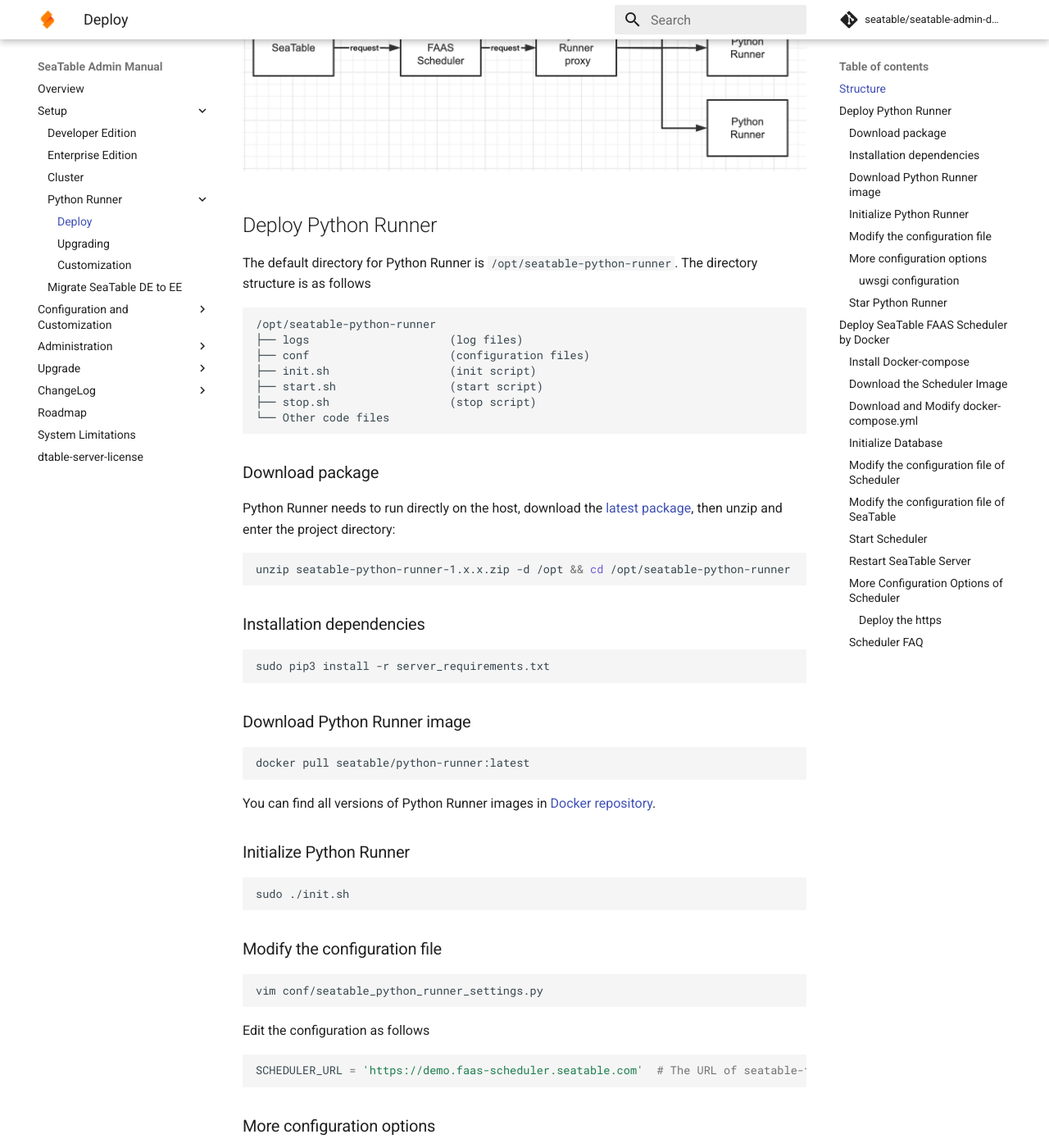
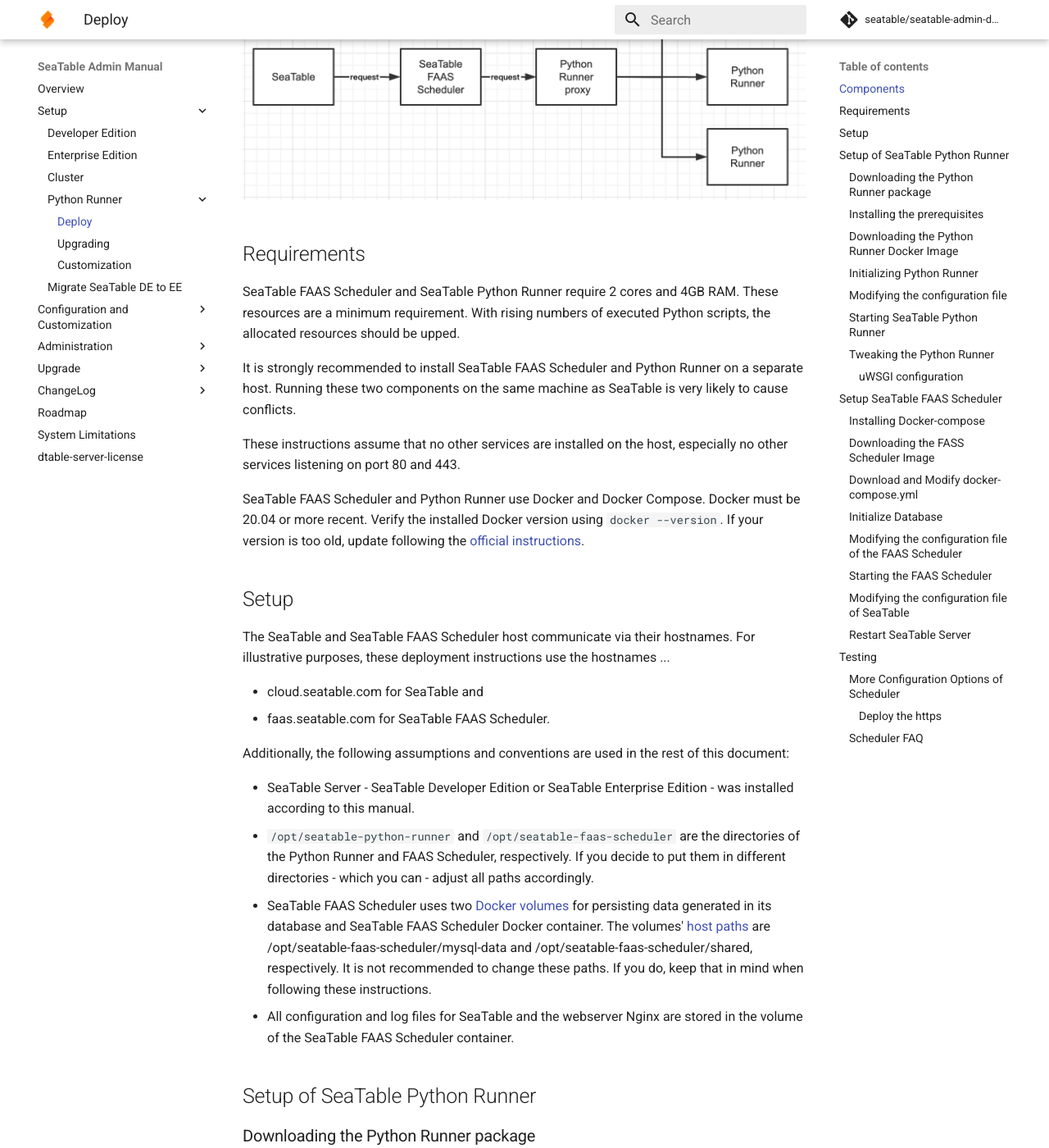
Before and after one commit to seatable/seatable-admin-docs, an MkDocs documentation site: the page built from manual/docker/Python-Runner/Deploy SeaTable Python Runner.md, in a window 1280 px wide and 1400 px high, scrolled down 979 px. Shown: the whole window at 82% size. Built offline with MkDocs 1.6.1 and Material for MkDocs 9.7.7, drawn with Linux system fonts in a browser that asks for light colours; comment, search, counter and statistics services are not loaded; some of the changed text lies outside the part shown.

Commit message:
Rewrite Deploy SeaTable FAAS Scheduler and Python Runner

````diff
--- a/manual/docker/Python-Runner/Deploy SeaTable Python Runner.md
+++ b/manual/docker/Python-Runner/Deploy SeaTable Python Runner.md
@@ -1,51 +1,86 @@
 # Deploy SeaTable Python Runner
 
-## Structure
+## Components
 
-The running of Python scripts contains multiple parts in SeaTable, such as SeaTable, Python Runner, SeaTable FAAS Scheduler. Their functions and relationships are as follows
+The execution of Python scripts in SeaTable requires the interaction of SeaTable with two other components. The functions of SeaTable, SeaTable FAAS Scheduler, and SeaTable Python Runner and their relationship are as follows:
 
-* SeaTable: create/save/modify scripts, send requests, etc.
-* SeaTable FAAS Scheduler: handle requests, schedule timed tasks, save and count the results of script running. Equivalent to a master node.
-* Python Runner: actually run the scripts. When Python Runner receives a request for running script, it will download the script content and start a docker container to run the script. After the script is complete, the container is automatically destroyed to ensure safety. Equivalent to a worker node.
-
-Python Runner and SeaTable FAAS Scheduler can be deployed to the same machine. The structure diagram is as follows
+* SeaTable: Provides the editor to create, save, import/export, and modify Python scripts. When a user clicks to run a script, SeaTable sends a requests to the SeaTable FAAS Scheduler.
+* SeaTable FAAS Scheduler: Handles incoming requests from SeaTable, schedules tasks, and sends requests to the SeaTable Python Runner. Additionally, it saves and counts the results of script runs. As such, it is equivalent to a master node.
+* SeaTable Python Runner: Runs the scripts as tasked by the FAAS Scheduler. When the SeaTable Python Runner receives a request, it downloads the script content and starts a Docker container to run the script. After script execution, the container is destroyed for data security. As such, it is equivalent to a worker node.
 
 ![python-runner](../../images/auto-upload/python-runner.png)
 
-If you need to run a large number of Python scripts, you can deploy more Python Runners and arrange a load balance component between them. The structure diagram is as follows
+If SeaTable runs many Python scripts and timely script execution is essential, multiple Python Runners can be deployed with a load balance component distributing the load.
 
 ![python-runner-cluster](../../images/auto-upload/python-runner-cluster.png)
 
-## Deploy Python Runner
+## Requirements
 
-The default directory for Python Runner is `/opt/seatable-python-runner`. The directory structure is as follows
+SeaTable FAAS Scheduler and SeaTable Python Runner require 2 cores and 4GB RAM. These resources are a minimum requirement. With rising numbers of executed Python scripts, the allocated resources should be upped.
 
-``` text
-/opt/seatable-python-runner
-├── logs                     (log files)
-├── conf                     (configuration files)
-├── init.sh                  (init script)
-├── start.sh                 (start script)
-├── stop.sh                  (stop script)
-└── Other code files
+It is strongly recommended to install SeaTable FAAS Scheduler and Python Runner on a separate host. Running these two components on the same machine as SeaTable is very likely to cause conflicts.
 
+These instructions assume that no other services are installed on the host, especially no other services listening on port 80 and 443.
+
+SeaTable FAAS Scheduler and Python Runner use Docker and Docker Compose. Docker must be 20.04 or more recent. Verify the installed Docker version using `docker --version`. If your version is too old, update following the [official instructions](https://docs.docker.com/engine/install/centos/).
+
+## Setup
+
+The SeaTable and SeaTable FAAS Scheduler host communicate via their hostnames.  For illustrative purposes, these deployment instructions use the hostnames ...
+
+* cloud.seatable.com for SeaTable and
+* faas.seatable.com for SeaTable FAAS Scheduler.
+
+
+
+Additionally, the following assumptions and conventions are used in the rest of this document:
+
+- SeaTable Server - SeaTable Developer Edition or SeaTable Enterprise Edition - was installed according to this manual.
+- `/opt/seatable-python-runner` and `/opt/seatable-faas-scheduler` are the directories of the Python Runner and FAAS Scheduler, respectively. If you decide to put them in different directories - which you can - adjust all paths accordingly.
+- SeaTable FAAS Scheduler uses two [Docker volumes](https://docs.docker.com/storage/volumes/) for persisting data generated in its database and SeaTable FAAS Scheduler Docker container. The volumes' [host paths](https://docs.docker.com/compose/compose-file/compose-file-v2/#volumes) are /opt/seatable-faas-scheduler/mysql-data and /opt/seatable-faas-scheduler/shared,  respectively.  It is not recommended to change these paths. If you do,  keep that in mind when following these instructions.
+- All configuration and log files for SeaTable and the webserver Nginx are stored in the volume of the SeaTable FAAS Scheduler container.
+
+
+
+## Setup of SeaTable Python Runner
+
+### Downloading the Python Runner package
+
+Download the install package from [Github](https://github.com/seatable/seatable-admin-docs/releases) using wget and unzip the archive. Delete the ZIP file after unzipping. Using Python Runner version 2.0.1 as an example, this are the commands:
+
+``` bash
+cd /opt
+wget https://github.com/seatable/seatable-admin-docs/releases/download/seatable-python-runner-2.0.1/seatable-python-runner-2.0.1.zip
+unzip seatable-python-runner-2.0.1.zip
+rm seatable-python-runner-2.0.1.zip
 ```
 
-### Download package
 
-Python Runner needs to run directly on the host, download the [latest package](https://github.com/seatable/seatable-admin-docs/releases), then unzip and enter the project directory:
+
+### Installing the prerequisites
+
+SeaTable's Python Runner uses some pip packages. Install pip first:
 
 ``` bash
-unzip seatable-python-runner-1.x.x.zip -d /opt && cd /opt/seatable-python-runner
+# CentOS
+sudo yum install python3-pip -y
+
+# Debian/Ubuntu
+sudo apt install python3-pip -y
 ```
 
-### Installation dependencies
+Then install the pip packages:
 
-``` bash
+```bash
+cd /opt/seatable-python-runner
 sudo pip3 install -r server_requirements.txt
 ```
 
-### Download Python Runner image
+
+
+### Downloading the Python Runner Docker Image
+
+Pull the image for SeaTable's Python Runner from Docker Hub:
 
 ``` bash
 docker pull seatable/python-runner:latest
@@ -53,70 +88,179 @@
 
 You can find all versions of Python Runner images in [Docker repository](https://hub.docker.com/r/seatable/python-runner/tags).
 
-### Initialize Python Runner
+
+
+### Initializing Python Runner
+
+Initialize the Python Runner by running the init script:
 
 ``` bash
 sudo ./init.sh
 ```
 
-### Modify the configuration file
+
+
+### Modifying the configuration file
+
+Open the Python Runner's conf file in an editor and add the address of SeaTable's FAAS Scheduler to the configuration.
 
 ``` bash
-vim conf/seatable_python_runner_settings.py
+cd /opt/seatable-python-runner/conf
+nano seatable_python_runner_settings.py
+
 ```
 
 Edit the configuration as follows
 
 ``` py
-SCHEDULER_URL = 'https://demo.faas-scheduler.seatable.com'  # The URL of seatable-faas-scheduler, if you use an IP address, please add http://
+SCHEDULER_URL = 'https://faas.seatable.com'  # The URL of seatable-faas-scheduler, if you use an IP address, please add http://
 ```
 
-### More configuration options
 
-#### uwsgi configuration
 
-Python runner uses uwsgi to run, please edit in a way that meets your work needs
+### Starting SeaTable Python Runner
+
+Start SeaTable Python Runner using the SH-script:
 
 ``` bash
-vim conf/seatable_python_runner.ini
-```
-
-The default configuration as follows
-
-``` ini
-[uwsgi]
-http = :8080  # port
-process = 4   # processes
-threads = 2   # threads
-```
-
-### Star Python Runner
-
-``` bash
+cd /opt/seatable-python-runner
 sudo ./start.sh
 ```
 
-The stop command is as follows
+After the execution of the start script, the directory structure looks as follows:
+
+```bash
+$ tree /opt/seatable-python-runner/ -L 2
+/opt/seatable-python-runner/
+├── conf
+│   ├── seatable_python_runner.ini
+│   └── seatable_python_runner_settings.py
+├── function.py
+├── init.sh
+├── logs
+│   ├── seatable-python-runner.log
+│   └── uwsgi.log
+├── server_requirements.txt
+├── settings.py
+├── start.sh
+├── stop.sh
+└── uwsgi.ini
+
+```
+
+The stop command is as follows:
 
 ``` bash
 sudo ./stop.sh
 ```
 
-The start/stop script is a collection of a series of operations, you can edit it according to your needs.
+NOTE: The start and stop scripts are a collection of a series of operations, you can edit it according to your needs.
 
-## Deploy SeaTable FAAS Scheduler by Docker
 
-The default directory for Scheduler is `/opt/seatable-faas-scheduler`. Create the directory:
+
+### Tweaking the Python Runner
+
+#### uWSGI configuration
+
+The SeaTable Python Runner uses uWSGI. uWSGI's configuration is saved in the INI-file `seatable_python_runner.ini` in `/opt/seatable-python-runner/conf`.
+
+The default configuration for SeaTable Python Runner 2.0.1 is:
+
+``` ini
+[uwsgi]
+http = :8080
+wsgi-file = function.py
+callable = app
+process = 4
+threads = 2
+buffer-size = 65536
+stats = 127.0.0.1:9191
+daemonize = logs/uwsgi.log
+disable-logging = false
+procname-prefix = run-python
+logformat = [%(ltime)] %(method) %(uri) => generated %(size) bytes in %(secs) seconds
+```
+
+
+
+
+
+## Setup SeaTable FAAS Scheduler
+
+### Installing Docker-compose
+
+Scheduler uses docker-compose. Install the docker-compose package:
+
+```bash
+# CentOS
+sudo yum install docker-compose -y
+
+# Debian/Ubuntu
+sudo apt-get install docker-compose -y
+```
+
+
+
+### Downloading the FASS Scheduler Image
+
+Pull the image for SeaTable's FAAS Scheduler from Docker Hub:
 
 ``` bash
-mkdir /opt/seatable-faas-scheduler
+docker pull seatable/seatable-faas-scheduler:latest
 ```
 
-The directory structure is as follows
+You can find all versions of SeaTable FAAS Scheduler images in the [Docker repository](https://hub.docker.com/r/seatable/seatable-faas-scheduler/tags).
+
+
+
+### Download and Modify docker-compose.yml
+
+Download the [docker-compose.yml](./docker-compose.yml) sample file to the FAAS Scheduler's directory and modify the file to fit your environment and settings.
+
+```bash
+mkdir /opt/seatable-faas-scheduler
+cd /opt/seatable-faas-scheduler
+wget -O "docker-compose.yml" "https://manual.seatable.io/docker/Python-Runner/docker-compose.yml"
+nano docker-compose.yml
+```
+
+The following options must be modified:
+
+* The password of MariaDB root (MYSQL_ROOT_PASSWORD and DB_ROOT_PASSWD)
+* The use of Let's Encrypt for HTTPS (SEATABLE_FAAS_SCHEDULER_SERVER_LETSENCRYPT)
+* The host name (SEATABLE_FAAS_SCHEDULER_SERVER_HOSTNAME)
+
+Optional customizable option in the docker-compose.yml are:
+
+* The ports of the container seatable-faas-scheduler
+* The volume paths for the container db
+* The volume paths for the container seatable-faas-scheduler
+* The image tag of the SeaTable FAAS Scheduler version to install (image)
+
+* The time zone (Optional)
+
+
+
+### Initialize Database
+
+Initialize the database with the following command:
+
+``` bash
+cd /opt/seatable-faas-scheduler
+docker-compose up
+```
+
+NOTE: You should run the above command in a directory with the `docker-compose.yml`.
+
+Wait for a while. When you see `This is an idle script (infinite loop) to keep container running.`  in the output log, the database initialized successfully. Press keyboard `CTRL + C`  to return to the prompt.
+
+The directory structure should now look as follows (slightly shortend):
 
 ``` text
+$ tree /opt/seatable-faas-scheduler -L 2
 /opt/seatable-faas-scheduler
 ├── docker-compose.yml
+├── mysql-data
 ├── shared
 │   ├── seatable-faas-scheduler
 │   │   ├── conf     (configuration files)
@@ -124,96 +268,88 @@
 │   │   └── logs     (log files)
 │   ├── nginx-logs   (Nginx logs)
 │   └── ssl          (SSL certificate)
-└── mysql-data       (MariaDB data)
+
 ```
 
-### Install Docker-compose
 
-Scheduler uses docker-compose. Install the docker-compose package:
 
-```bash
-# for CentOS
-yum install docker-compose -y
+### Modifying the configuration file of the FAAS Scheduler
 
-# for Ubuntu
-apt-get install docker-compose -y
-```
+Being the middle component between the SeaTable server and the Python Runner, the FAAS Scheduler's configuration must be added the addresses of both.
 
-### Download the Scheduler Image
+Open the FAAS Scheduler's configuration file in a text editor:
 
 ``` bash
-docker pull seatable/seatable-faas-scheduler:latest
-```
+cd /opt/seatable-faas-scheduler/shared/seatable-faas-scheduler/conf
+nano seatable_faas_scheduler_settings.py
 
-You can find all versions of SeaTable FAAS Scheduler images in the [Docker repository](https://hub.docker.com/r/seatable/seatable-faas-scheduler/tags).
-
-### Download and Modify docker-compose.yml
-
-Download the [docker-compose.yml](./docker-compose.yml) sample file to `/opt/seatable-faas-scheduler`, and modify the file to fit your environment and settings. The following fields must be modified:
-
-* The password of MariaDB root (MYSQL_ROOT_PASSWORD and DB_ROOT_PASSWD)
-* The volume directory of MariaDB data (volumes)
-* The volume directory of Scheduler data (volumes)
-* The host name (SEATABLE_FAAS_SCHEDULER_SERVER_HOSTNAME)
-* The time zone (Optional)
-
-### Initialize Database
-
-Initialize database with the following command:
-
-``` bash
-docker-compose up
-```
-
-**NOTE: You should run the above command in a directory with the**`docker-compose.yml`**.**
-
-Wait for a while. When you see `This is a idle script (infinite loop) to keep container running.`  in the output log, the database initialized successfully.
-
-Press keyboard `Control + C`  to finish this step.
-
-### Modify the configuration file of Scheduler
-
-``` bash
-vim /path to the volume directory of Scheduler/seatable-faas-scheduler/conf/seatable_faas_scheduler_settings.py
 ```
 
 Edit the configuration as follows
 
 ``` py
-DTABLE_WEB_SERVICE_URL = 'https://demo.seatable.com'  # SeaTable URL
+# faas
+FAAS_URL = 'http://host.docker.internal:8080           # Internal address of the Python Runner
 
-FAAS_URL = 'https://demo.faas.seatable.com'  # Python Runner URL
-# If the Python runner and the Scheduler are running on the same host, then it needs to be configured as 'http://host.docker.internal:8080'(Can not be 'http://localhost:8080'), or 'http://<intranet address>:port'
+# seatable
+DTABLE_WEB_SERVICE_URL = 'https://cloud.seatable.com'  # URL of SeaTable server
+SEATABLE_FAAS_AUTH_TOKEN = '***'                       # Token to copy to SeaTable's configuration file
 
-SEATABLE_FAAS_AUTH_TOKEN = '***'  # Only copy this item to modify the SeaTable configuration file
 ```
 
-### Modify the configuration file of SeaTable
 
-``` bash
-vim /path to the volume directory of SeaTable/seatable/conf/dtable_web_settings.py
-```
 
-Edit the configuration as follows
+### Starting the FAAS Scheduler
 
-``` py
-SEATABLE_FAAS_URL = '***'  # Scheduler URL
-SEATABLE_FAAS_AUTH_TOKEN = '***'  # same as the item in seatable_faas_scheduler_settings.py
-```
-
-### Start Scheduler
+Now start the SeaTable FAAS Scheduler in detached mode.
 
 ``` bash
 docker-compose up -d
 ```
 
+NOTE: You should run the above command in the directory with the `docker-compose.yml`.
+
+
+
+### Modifying the configuration file of SeaTable
+
+Open SeaTable's `dtable_web_setttings.py` configuration file in a text editor to add the FAAS Scheduler's address:
+
+``` bash
+nano /opt/seatable/seatable-data/seatable/conf/dtable_web_settings.py
+```
+
+Paste the following lines in the configuration file, paste the token from the seatable_faas_scheduler_settings.py and modify the SEATABLE_FAAS_URL:
+
+``` py
+# for seatable-faas
+SEATABLE_FAAS_AUTH_TOKEN = '***'                        # Token from seatable_faas_scheduler_settings.py
+SEATABLE_FAAS_URL = 'https://faas.seatable.com'         # URL of the SeaTable FAAS Scheduler
+```
+
+
+
 ### Restart SeaTable Server
+
+For the modifications in the `dtable_web_settings.py` to take effect, restart the SeaTable server.
 
 ``` bash
 docker exec -d seatable /shared/seatable/scripts/seatable.sh restart
 ```
 
-Now, you can test the Python Runner through the SeaTable web page.
+
+
+## Testing
+
+Create a simple Python script in SeaTable. The simplest is a hello world:
+
+```python
+print("Hello World!")
+```
+
+If the output console prints "Hello World!", you have successfully configured SeaTable's Python script execution environment.
+
+
 
 ### More Configuration Options of Scheduler
 
@@ -270,12 +406,35 @@
       ......
   ```
 
+
+
 ### Scheduler FAQ
 
-**If for some reasons, the installation failed, how to start from clean state again?**
+**If, for whatever reason, the installation fails, how to start from a clean state again?**
 
-Just remove the directory `/opt/seatable-faas-scheduler` and start again.
+Remove the directory `/opt/seatable-faas-scheduler` and start again.
 
-**LetsEncrypt SSL certificate is about to expire.**
+**What's the reason for the following output in SeaTable's Python?**
 
-If the certificate is not renewed automatically, you can execute the command `docker exec -it seatable-faas-scheduler /scripts/renew_cert.sh` to manually renew the certificate.
+```
+error: Internal Server Error.
+at e/</<
+```
+
+SeaTable cannot communicate with the FAAS Scheduler. Check the configuration and start the FAAS Scheduler via docker-compose.
+
+**What's the reasons when the Hello World example to not complete and only outputting:**
+
+```
+Running...
+```
+
+The FAAS Scheduler cannot communicate with the Python Runner. Check the configuration and start the FAAS Scheduler via the SH-script.
+
+**The Let's Encrypt SSL certificate is about to expire, how do I renew it?**
+
+The SSL certificate shoud be renewed automatically 30 days prior to it expiration. If the automatic renewal fails, this command renews the certificate manually:
+
+```
+docker exec -it seatable-faas-scheduler /scripts/renew_cert.sh
+```
````
